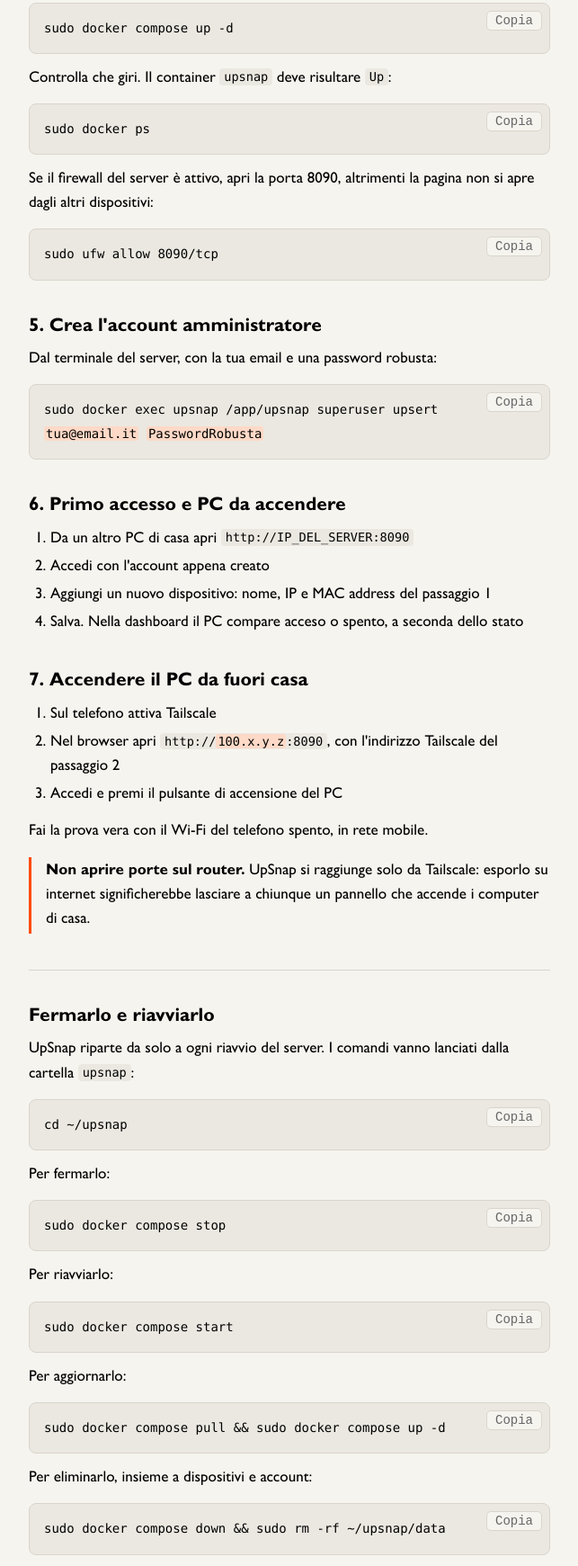
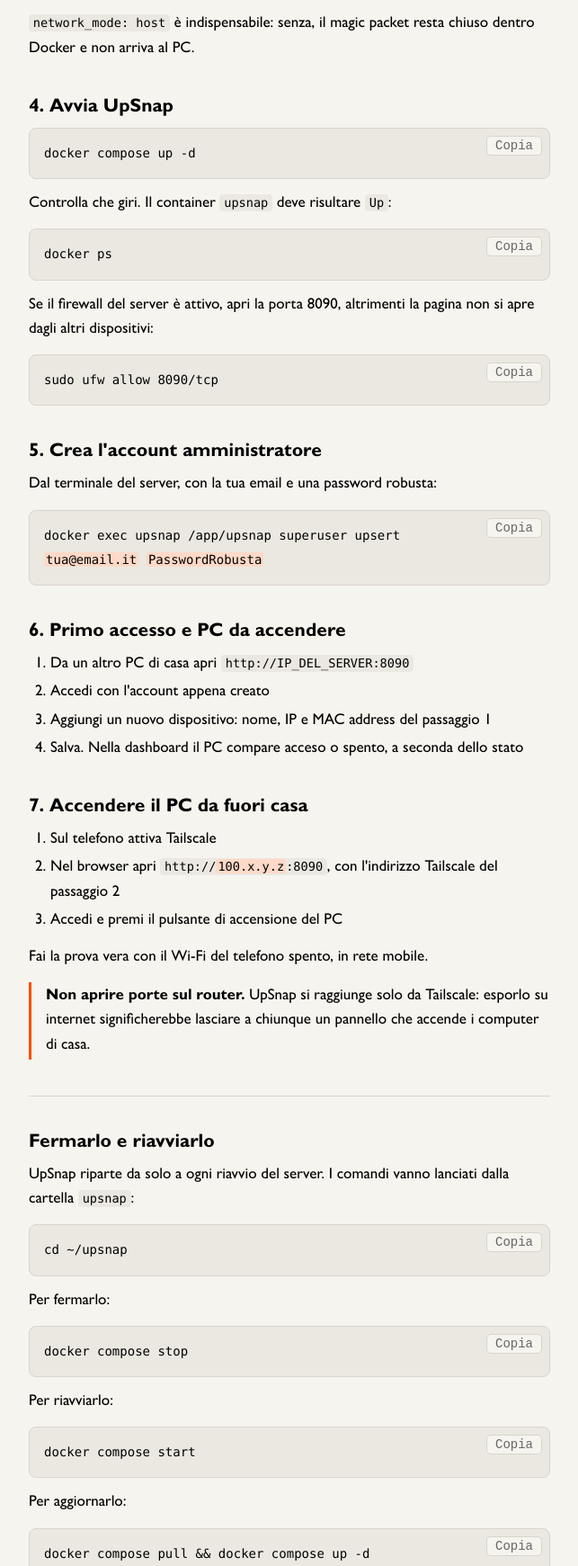
Before and after one commit to matteotrizza/FileYT, a plain HTML site: page wake-on-lan-upsnap.html in a window 1280 px wide. Shown: the part 2231-3972 px from the top of the page at 90% size, without its empty margins (318-961 px from the left). Drawn offline with Linux system fonts and the light colour scheme.

Commit message:
Guida Wake on LAN: comandi Docker senza sudo, utente nel gruppo docker
Co-Authored-By: Claude Opus 5.5 <noreply@anthropic.com>

```diff
--- a/wake-on-lan-upsnap.html
+++ b/wake-on-lan-upsnap.html
@@ -43,6 +43,8 @@
   <h2>3. Sul server: crea il file di UpSnap</h2>
   <p>Se Docker non c'è ancora, installalo con lo script ufficiale:</p>
   <pre><code>curl -fsSL https://get.docker.com | sudo sh</code></pre>
+  <p>Per usare Docker senza <code>sudo</code>, aggiungi il tuo utente al gruppo <code>docker</code>, poi esci e rientra nella sessione:</p>
+  <pre><code>sudo usermod -aG docker $USER</code></pre>
   <p>Crea la cartella di UpSnap ed entraci:</p>
   <pre><code>mkdir -p ~/upsnap && cd ~/upsnap</code></pre>
   <p>Crea il file di configurazione:</p>
@@ -65,15 +67,15 @@ EOF</code></pre>
   <p><code>network_mode: host</code> è indispensabile: senza, il magic packet resta chiuso dentro Docker e non arriva al PC.</p>
 
   <h2>4. Avvia UpSnap</h2>
-  <pre><code>sudo docker compose up -d</code></pre>
+  <pre><code>docker compose up -d</code></pre>
   <p>Controlla che giri. Il container <code>upsnap</code> deve risultare <code>Up</code>:</p>
-  <pre><code>sudo docker ps</code></pre>
+  <pre><code>docker ps</code></pre>
   <p>Se il firewall del server è attivo, apri la porta 8090, altrimenti la pagina non si apre dagli altri dispositivi:</p>
   <pre><code>sudo ufw allow 8090/tcp</code></pre>
 
   <h2>5. Crea l'account amministratore</h2>
   <p>Dal terminale del server, con la tua email e una password robusta:</p>
-  <pre><code>sudo docker exec upsnap /app/upsnap superuser upsert <mark>tua@email.it</mark> <mark>PasswordRobusta</mark></code></pre>
+  <pre><code>docker exec upsnap /app/upsnap superuser upsert <mark>tua@email.it</mark> <mark>PasswordRobusta</mark></code></pre>
 
   <h2>6. Primo accesso e PC da accendere</h2>
   <ol>
@@ -99,13 +101,13 @@ EOF</code></pre>
   <p>UpSnap riparte da solo a ogni riavvio del server. I comandi vanno lanciati dalla cartella <code>upsnap</code>:</p>
   <pre><code>cd ~/upsnap</code></pre>
   <p>Per fermarlo:</p>
-  <pre><code>sudo docker compose stop</code></pre>
+  <pre><code>docker compose stop</code></pre>
   <p>Per riavviarlo:</p>
-  <pre><code>sudo docker compose start</code></pre>
+  <pre><code>docker compose start</code></pre>
   <p>Per aggiornarlo:</p>
-  <pre><code>sudo docker compose pull && sudo docker compose up -d</code></pre>
+  <pre><code>docker compose pull && docker compose up -d</code></pre>
   <p>Per eliminarlo, insieme a dispositivi e account:</p>
-  <pre><code>sudo docker compose down && sudo rm -rf ~/upsnap/data</code></pre>
+  <pre><code>docker compose down && sudo rm -rf ~/upsnap/data</code></pre>
 
   <h2>Troubleshooting</h2>
   <ul>
@@ -116,7 +118,7 @@ EOF</code></pre>
     <li><strong>Si accende dalla sospensione ma non da spento:</strong> avvio rapido ancora attivo, oppure nel BIOS è attiva l'opzione ErP o Deep Sleep, che toglie corrente alla scheda di rete</li>
     <li><strong>Funziona in casa ma non da fuori:</strong> controlla che Tailscale sia attivo sul telefono e che il server risulti connesso nell'app</li>
     <li><strong>Il server è una macchina virtuale e il pacchetto non arriva:</strong> imposta la scheda di rete della VM in modalità bridge, non NAT</li>
-    <li><strong>La pagina su <code>:8090</code> non si apre:</strong> controlla la regola del firewall al passaggio 4, poi leggi i log con <code>sudo docker compose logs --tail 50</code></li>
+    <li><strong>La pagina su <code>:8090</code> non si apre:</strong> controlla la regola del firewall al passaggio 4, poi leggi i log con <code>docker compose logs --tail 50</code></li>
     <li><strong>Dopo un blackout il PC non risponde più:</strong> con alcune schede madri bisogna accenderlo e spegnerlo una volta a mano</li>
   </ul>
 
```
